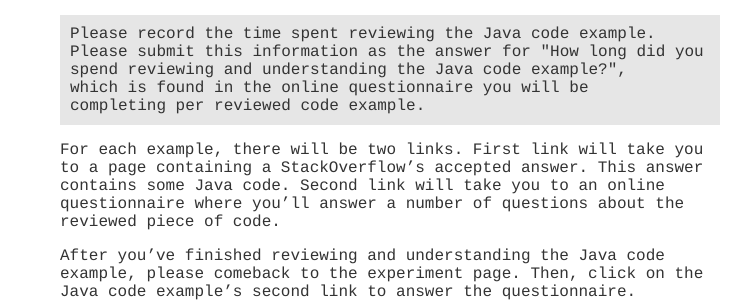
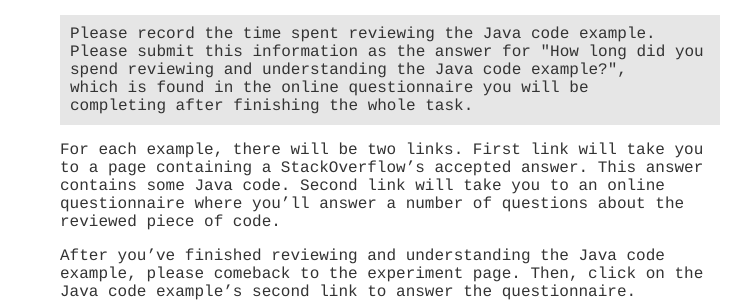
Before and after one commit to hsanchez/hsanchez.github.io, a Jekyll site: the page built from posts/thesiswork/tools/_posts/2015-01-27-evaluate-answer.md, in a window 1280 px wide. Shown: the part 885-1187 px from the top of the page, without its empty margins (250-1001 px from the left). Built offline with Jekyll 4.4.1, drawn with Linux system fonts in a browser that asks for light colours; Markdown is read by kramdown in place of the engine named in the settings.

Commit message:
ok; last ones

```diff
--- a/posts/thesiswork/tools/_posts/2015-01-27-evaluate-answer.md
+++ b/posts/thesiswork/tools/_posts/2015-01-27-evaluate-answer.md
@@ -43,7 +43,7 @@ you will be asked to answer a number of questions about the reviewed piece of co
     Please submit this information as the answer for "How long did you
     spend reviewing and understanding the Java code example?",
     which is found in the online questionnaire you will be
-    completing per reviewed code example.
+    completing after finishing the whole task.
 
 For each example, there will be two links. First link will take you to a page
 containing a StackOverflow's accepted answer. This answer contains some Java code.
```
